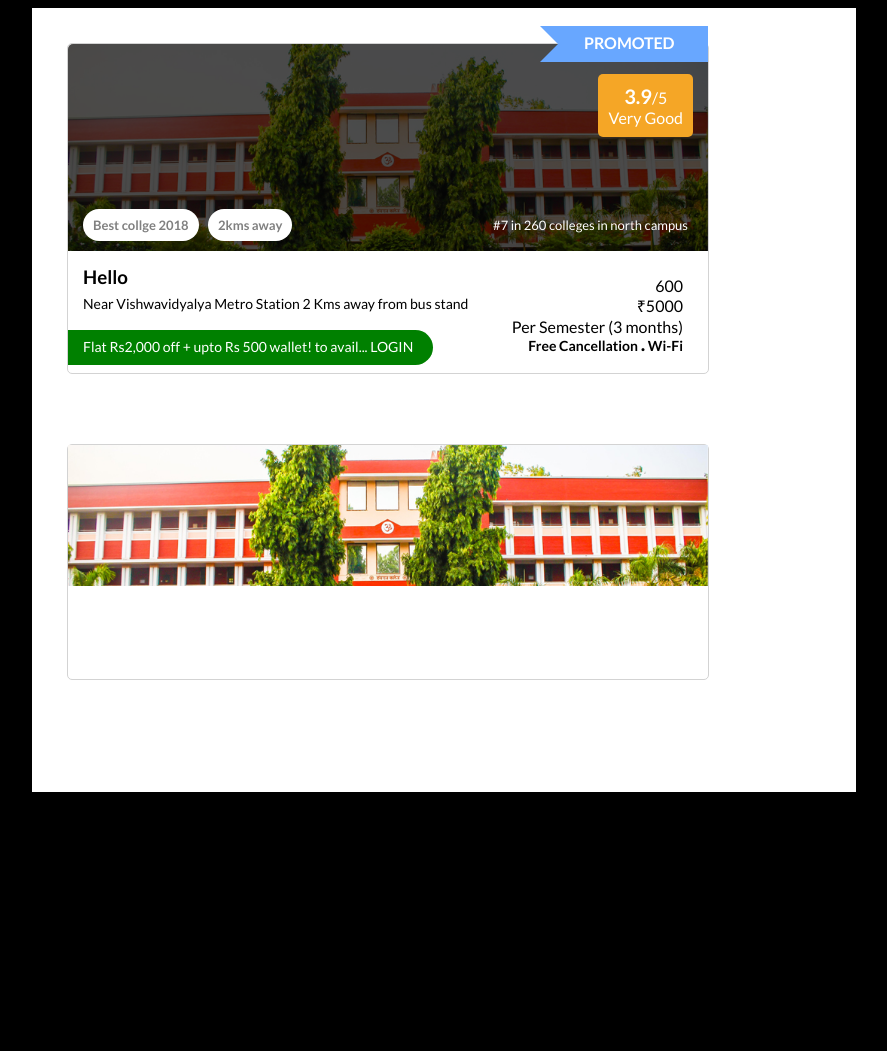
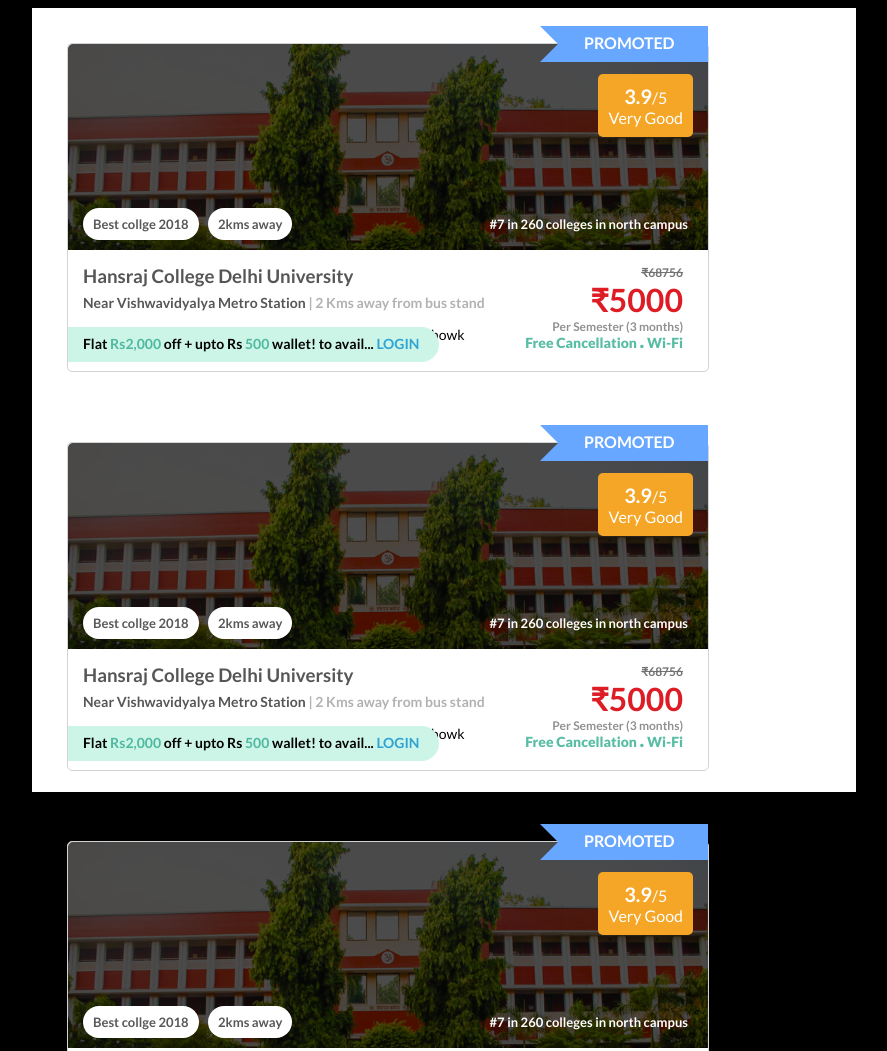
Before and after one commit to vipul-tanwar/College-Dunia, a plain HTML site: page index.html in a window 1280 px wide. Shown: the top 1051 px of the page, without its empty margins (196-1083 px from the left). Before the commit the page ends 800 px from the top, so only its background shows below. Drawn offline with Linux system fonts and the light colour scheme.

Commit message:
Card Update

```diff
--- a/index.html
+++ b/index.html
@@ -38,18 +38,27 @@
 
                 </div>
                 <div class="card-details ">
-                    <div class="college-fees" >
-                        <p>600</p>
-                        <p>₹5000</p>
-                        <p>Per Semester (3 months)</p>
+                    <div class="college-fees-details" >
+                        <div class="college-fees">
+                            <p style="display: inline-block;">₹68756</p>
+
+                            <!-- <div class="shape" >
+                                <div class="tri"></div>
+                                <div class="rect"><p>20</p></div>
+                                <div class="circle"></div>
+                            </div> -->
+                        </div>
+
+                        <p class="disk-fees">₹5000</p>
+                        <p class="sem-fees">Per Semester (3 months)</p>
                     </div>
                     <div class="college-name">
-                        <h3 class="college-title">Hello</h3>
-                        <p class="college-route">Near Vishwavidyalya Metro Station <span>2 Kms away from bus stand</span></p>
-                        <p class="college-distance">2.5kms from GTB Nagar, 7 Kms from Rajiv Chowk</p>
+                        <h3 class="college-title">Hansraj College Delhi University</h3>
+                        <p class="college-route">Near Vishwavidyalya Metro Station <span class="router-len" >| 2 Kms away from bus stand</span></p>
+                        <p class="college-distance"> <span class="match">93% Match</span> : 2.5kms from GTB Nagar, 7 Kms from Rajiv Chowk</p>
                     </div>
                     <div class="offers" >
-                            <p class="offer-flat">Flat Rs2,000 off + upto Rs 500 wallet! to avail... LOGIN</p>
+                            <p class="offer-flat">Flat <span class="spend">Rs2,000</span> off + upto Rs <span class="spend">500</span> wallet! to avail... <span class="login">LOGIN</span></p>
                             <p class="offer-cancel" > Free Cancellation <span>.</span> Wi-Fi</p>
                     </div>
                 </div>
--- a/script.js
+++ b/script.js
@@ -1,51 +1,61 @@
-// // console.log(collegesObject);
-// const collegesDeck = document.getElementById("deck")
-// let collegeTemplates = ``;
-// for( var i = 0; i < collegesObj.colleges.length; i++){
-//     let collegeInfo = collegesObj.colleges[i];
-//     // console.log(collegeInfo);
-//     collegeTemplates += `
-//     <div class="card">
-//     <div class="ribbon">
-//         <p>PROMOTED ${i}  </p>
-//     </div>
+// console.log(collegesObject);
+const collegesDeck = document.getElementById("deck")
+let collegeTemplates = ``;
+for( var i = 0; i < collegesObj.colleges.length; i++){
+    let collegeInfo = collegesObj.colleges[i];
+    // console.log(collegeInfo);
+    collegeTemplates += `
+    <div class="card">
+                <div class="ribbon">
+                    <p>PROMOTED</p>
+                </div>
 
-//     <div class="card-image" style="position: relative;">
-//         <img src="images/college_02.jpg"  alt="">
-//         <div class="img-filter" ></div>
+                <div class="card-image" style="position: relative;">
+                    <img src="images/college_02.jpg"  alt="">
+                    <div class="img-filter" ></div>
 
-//         <div class="img-details">
-//             <div class="rating">
-//                 <p><span>3.9</span>/5</p>
-//                 <p>Very Good</p>
-//             </div>
-//             <div class="pill">
-//                 <p>Best Collge 2018</p>
-//             </div>
-//             <div class="pill-2">
-//                 <p>2kms away</p>
-//             </div>
-//             <p class="ranking">#7 in 260 colleges in north campus</p>
-//         </div>
+                    <div class="img-details">
+                        <div class="rating">
+                            <p><span>3.9</span>/5</p>
+                            <p>Very Good</p>
+                        </div>
+                        <div class="college-ranking">
+                            <p>Best collge 2018</p>
+                        </div>
+                        <div class="dist">
+                            <p>2kms away</p>
+                        </div>
+                        <p class="ranking">#7 in 260 colleges in north campus</p>
+                    </div>
 
-//     </div>
-//     <div class="card-details ">
-//         <div class="card-details-1" >
-//             <p>600</p>
-//             <p>₹5000</p>
-//             <p>Per Semester (3 months)</p>
-//         </div>
-//         <div class="card-details-2">
-//             <h3>${collegeInfo.college_name }</h3>
-//             <p>Near Vishwavidyalya Metro Station <span>2 Kms away from bus stand</span></p>
-//             <p>2.5kms from GTB Nagar, 7 Kms from Rajiv Chowk</p>
-//             <p></p>
-//         </div>
-//         <div class="offers" >
-//                 <p class="offer-flat">Flat Rs2,000 off + upto Rs 500 wallet! to avail... LOGIN</p>
-//                 <p class="temp" > Free Cancellation + Wi-Fi</p>
-//         </div>
-//     </div>
-// </div>`
-// }
-// collegesDeck.innerHTML = collegeTemplates
+                </div>
+                <div class="card-details ">
+                    <div class="college-fees-details" >
+                        <div class="college-fees">
+                            <p style="display: inline-block;">₹68756</p>
+
+                            <!-- <div class="shape" >
+                                <div class="tri"></div>
+                                <div class="rect"><p>20</p></div>
+                                <div class="circle"></div>
+                            </div> -->
+                        </div>
+
+                        <p class="disk-fees">₹5000</p>
+                        <p class="sem-fees">Per Semester (3 months)</p>
+                    </div>
+                    <div class="college-name">
+                        <h3 class="college-title">Hansraj College Delhi University</h3>
+                        <p class="college-route">Near Vishwavidyalya Metro Station <span class="router-len" >| 2 Kms away from bus stand</span></p>
+                        <p class="college-distance"> <span class="match">93% Match</span> : 2.5kms from GTB Nagar, 7 Kms from Rajiv Chowk</p>
+                    </div>
+                    <div class="offers" >
+                            <p class="offer-flat">Flat <span class="spend">Rs2,000</span> off + upto Rs <span class="spend">500</span> wallet! to avail... <span class="login">LOGIN</span></p>
+                            <p class="offer-cancel" > Free Cancellation <span>.</span> Wi-Fi</p>
+                    </div>
+                </div>
+            </div>
+
+    `
+}
+collegesDeck.innerHTML = collegeTemplates
--- a/styles.css
+++ b/styles.css
@@ -107,11 +107,12 @@
     margin: 0px;
     font-size: 13px;
     padding: 8px 10px;
+
 }
 .college-ranking > p{
     margin: 0px;
     font-weight: 600;
-    color: grey;
+    color: #585858;
 }
 .dist{
     position: absolute;
@@ -128,11 +129,9 @@
 .dist > p{
     margin: 0px;
     font-weight: 600;
-    color: grey;
+    color: #585858;
 }
 .ranking{
-
-
     position: absolute;
     font-size: 13px;
     font-weight: 400;
@@ -141,18 +140,38 @@
     bottom: 10px;
     padding: 8px 10px;
     margin: 0px;
-
+    font-weight: 600;
 }
 
-.college-fees  {
-    margin-top: 10px;
+.college-fees-details  {
+    margin-top: 0px;
     float: right;
     margin-right: 25px;
     text-align: right;
 }
-.college-fees p{
+.college-fees-details p{
     margin: 0px 0px 0px 0px ;
+    font-weight: 600;
 }
+
+.college-fees > p{
+    text-decoration: line-through;
+    font-size: 12px;
+    font-weight: 600;
+    padding-bottom: 0px;
+    color: #727272;
+}
+.disk-fees{
+    color: #DD1C26;
+    font-weight: 800;
+    font-size: 32px;
+}
+.sem-fees{
+    font-size: 12px;
+    color: #919191;
+    font-weight: 600;
+}
+
 
 .college-name{
     margin-left: 15px;
@@ -160,19 +179,32 @@
 }
 .college-title{
     margin: 15px 0px 0px 0px;
+    color: #565656;
 }
 .college-route{
     margin: 0px;
     font-size: 14px;
     padding-bottom: 5px;
     padding-top: 7px;
+    color: #565656;
+    font-weight: 600;
+}
+.router-len{
+    padding: 0px;
+    margin: 0px;
+    font-weight: 600;
+    color: #B2B2B2;
+
 }
 .college-distance{
     margin: 0px;
     font-size: 14px;
-    padding-top: 12px;
+    padding-top: 10px;
 }
-
+.match{
+    color: #52BBA1;
+    font-weight: 800;
+}
 
 .offers{
     /* position: absolute; */
@@ -185,26 +217,33 @@
 } */
 .offer-flat{
     position: absolute;
-    background-color: green;
-    color: white;
+    background-color: #CCF5E7;
+    color: black;
+    font-weight: 600;
     padding: 8px 20px 10px 15px;
     border-top-right-radius: 18px;
     border-bottom-right-radius: 18px;
     font-size: 14px;
-    bottom: -6px;
+    bottom: -5px;
     margin-top: 0px;
     /* display:inline-block; */
+}
+.offer-flat > .spend {
+    color: #4FB9A0;
+}
+.login{
+    color: #2FA4D4;
 }
 
 .offer-cancel{
     margin-top: 0px;
     position: absolute;
     right: 25px;
-    bottom: -6px;
+    bottom: -5px;
     padding-bottom: 10px;
     font-size: 14px;
-    font-weight: 600;
-
+    font-weight: 800;
+    color: #59BDA5;
 }
 
 .offer-cancel > span{
@@ -232,3 +271,44 @@
     margin: auto;
     display: inline-block;
   } */
+
+  .shape{
+    height: 60px;
+    position: relative;
+    float: right;
+
+    }
+    .tri{
+    height: 0px;
+    width: 0px;
+    border-bottom: 7px solid transparent;
+    border-right: 7px solid #DD1C26;
+    border-top: 7px solid transparent;
+    float: left;
+
+    }
+    .rect{
+    height: 14px;
+    width: 22px;
+    background-color: #DD1C26;
+    float: left;
+    color: white;
+
+    padding-right: 2px;
+    }
+    .rect > p {
+        font-size: 10px;
+        position: absolute;
+        left: 14px;
+    }
+    .circle{
+    height: 4px;
+    width: 4px;
+    border-radius: 100%;
+    background-color: white;
+    position: absolute;
+    top: 7px;
+    bottom: 0px;
+    transform: translateY(-50%);
+    left: 6px;
+    }
```
